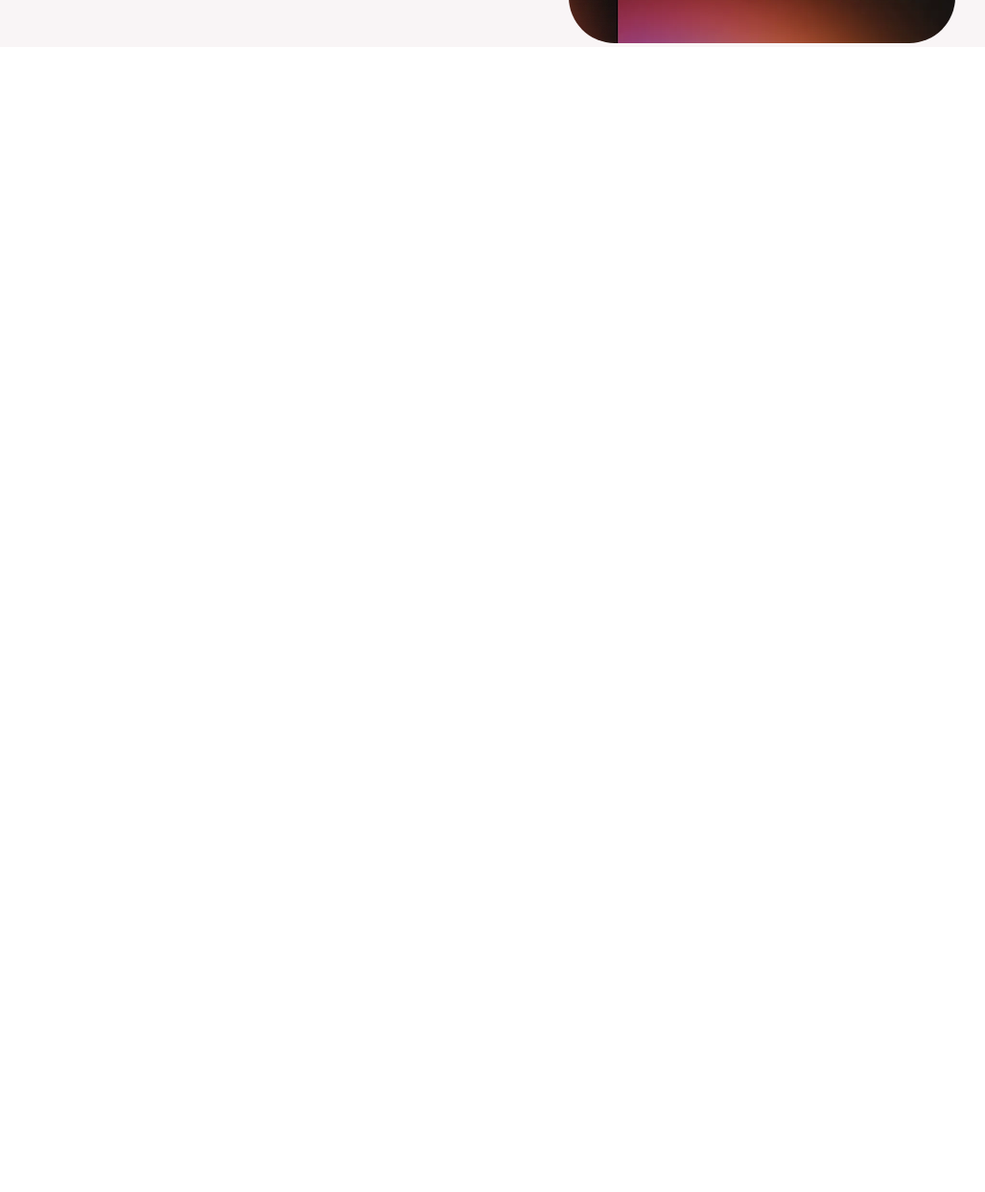
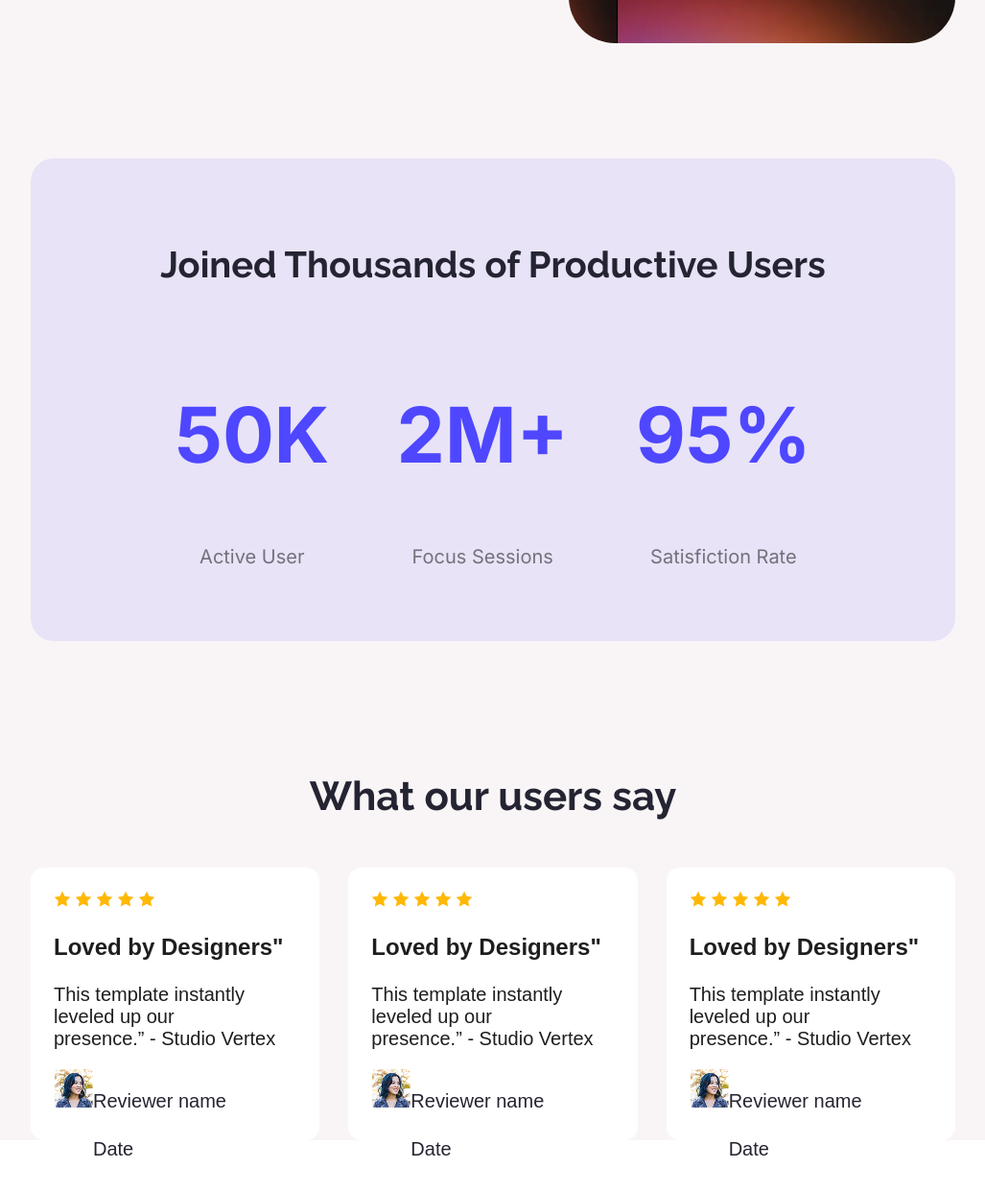
Before and after one commit to Zareen7403/assignment-01, a plain HTML site: page website.html in a window 1280 px wide. Shown: the part 1105-2347 px from the top of the page at 96% size, without its empty margins (117-1144 px from the left). Before the commit the page ends 1270 px from the top, so only its background shows below. Drawn offline with Linux system fonts and the light colour scheme.

Commit message:
review commit

```diff
--- a/website.css
+++ b/website.css
@@ -11,6 +11,13 @@
   font-optical-sizing: auto;
   font-weight: normal;
   font-style: normal;
+}
+
+.ag-font {
+    font-family: "Avenir Next", "Gotham", Arial, sans-serif;
+    font-weight: normal;
+    font-size: 20px; /* or your preferred base size */
+    color: #252432;  /* or your preferred color */
 }
 
 nav{
@@ -123,3 +130,94 @@ main{
     border-radius: 48px;
     border:none
 }
+
+/*user part*/
+
+.user-header.raleway-font{
+    font-size: 38px;
+    font-weight: bold;
+    color:#252432;
+    text-align: center;
+    margin-bottom: 40px;
+
+}
+
+.user-info-list{
+    display: flex;
+    justify-content: space-evenly;
+    align-items: center;}
+
+.list-head.inter-font{
+    font-weight: bold;
+    font-size: 80px;
+    color: #4E47FF;
+
+}
+.list-info.inter-font{
+    font-weight: normal;
+    font-size: 20px;
+    color: rgba(0,0,0,0.5);
+    text-align: center;
+}
+
+.user{
+    padding: 50px 80px;
+    background-color: rgb(78, 71, 255,0.1);
+    border-radius: 24px;
+}
+
+/*review part*/
+.review{
+    margin-top: 137px;
+    margin-bottom: 137px;
+
+}
+
+.review-list{
+
+   display :flex;
+   gap: 30px;
+   justify-content: center;
+
+}
+
+.reviewer-information{
+    display: flex;
+    align-items: center;
+    align-items:baseline ;
+
+
+}
+.review-head.raleway-font{
+    color:#252432;
+    font-size: 42px;
+    font-weight: bold;
+    text-align: center;
+
+
+}
+.review-header-txt{
+    margin-bottom: 50px;
+}
+
+
+.review-item{
+    background-color: #FFFFFF;
+    border-radius: 14px;
+    padding: 24px;
+    max-width: 366px;
+    max-height: 236px;
+
+}
+
+.review-heading.ag-font{
+    font-weight: bold;
+    font-size: 24px;
+    color: #1E1E1E;
+}
+
+.review-text.ag-font{
+    font-weight: 16px;
+    color:#1E1E1E
+
+}
--- a/website.html
+++ b/website.html
@@ -45,6 +45,119 @@
 
     </div>
    </section>
+
+   <section class="user">
+
+    <div class="user-header-txt">
+      <h3 class="user-header raleway-font">Joined Thousands of Productive Users</h3>
+    </div>
+
+    <div class="user-info-list">
+      <div class="list-item">
+        <h1 class="list-head inter-font">50K</h1>
+        <h4 class="list-info inter-font">Active User</h4 >
+      </div>
+
+      <div class="list-item">
+        <h1 class="list-head inter-font">2M+</h1>
+        <h4 class="list-info inter-font">Focus Sessions</h4 >
+      </div>
+
+     <div class="list-item">
+        <h1 class="list-head inter-font">95%</h1>
+        <h4 class="list-info inter-font">Satisfiction Rate</h4 >
+      </div>
+
+    </div>
+   </section>
+
+  <section class="review">
+   <div class="review-header-txt">
+    <h3 class="review-head raleway-font">What our users say</h3>
+    </div>
+    <div class="review-list">
+    <div class="review-item">
+      <div class="star rating">
+        <img src="Assets/icon-star.png" alt="Star-rate" class="star-img">
+        <img src="Assets/icon-star.png" alt="Star-rate" class="star-img">
+        <img src="Assets/icon-star.png" alt="Star-rate" class="star-img">
+        <img src="Assets/icon-star.png" alt="Star-rate" class="star-img">
+        <img src="Assets/icon-star.png" alt="Star-rate" class="star-img">
+      </div>
+
+      <div class="review-description">
+
+        <h3 class="review-heading ag-font">Loved by Designers"</h3>
+        <p class="review-text ag-font">This template instantly leveled up our<br>presence.” - Studio Vertex</p>
+
+      </div>
+
+      <div class="reviewer-information">
+        <img src="Assets/avatar.png" alt="Reviewer" class="img-reviewer">
+        <div class="reviewer-name-container">
+         <h3 class="reviewer-name ag-font">Reviewer name</h3>
+         <h4 class="reviewer-date ag-font">Date</h4>
+      </div>
+    </div>
+
+    </div>
+    <div class="review-item">
+      <div class="star rating">
+        <img src="Assets/icon-star.png" alt="Star-rate" class="star-img">
+        <img src="Assets/icon-star.png" alt="Star-rate" class="star-img">
+        <img src="Assets/icon-star.png" alt="Star-rate" class="star-img">
+        <img src="Assets/icon-star.png" alt="Star-rate" class="star-img">
+        <img src="Assets/icon-star.png" alt="Star-rate" class="star-img">
+      </div>
+
+      <div class="review-description">
+
+        <h3 class="review-heading ag-font">Loved by Designers"</h3>
+        <p class="review-text ag-font">This template instantly leveled up our<br>presence.” - Studio Vertex</p>
+      </div>
+
+      <div class="reviewer-information">
+        <img src="Assets/avatar.png" alt="Reviewer" class="img-reviewer">
+        <div class="reviewer-name-container">
+         <h3 class="reviewer-name ag-font">Reviewer name</h3>
+         <h4 class="reviewer-date ag-font">Date</h4>
+      </div>
+    </div>
+
+    </div>
+
+    <div class="review-item">
+      <div class="star rating">
+        <img src="Assets/icon-star.png" alt="Star-rate" class="star-img">
+        <img src="Assets/icon-star.png" alt="Star-rate" class="star-img">
+        <img src="Assets/icon-star.png" alt="Star-rate" class="star-img">
+        <img src="Assets/icon-star.png" alt="Star-rate" class="star-img">
+        <img src="Assets/icon-star.png" alt="Star-rate" class="star-img">
+      </div>
+
+      <div class="review-description">
+
+        <h3 class="review-heading ag-font">Loved by Designers"</h3>
+        <p class="review-text ag-font">This template instantly leveled up our<br>presence.” - Studio Vertex</p>
+
+      </div>
+
+      <div class="reviewer-information">
+        <img src="Assets/avatar.png" alt="Reviewer" class="img-reviewer">
+        <div class="reviewer-name-container">
+         <h3 class="reviewer-name ag-font">Reviewer name</h3>
+         <h4 class="reviewer-date ag-font">Date</h4>
+      </div>
+    </div>
+
+    </div>
+
+    </div>
+
+  </section>
+
+
+
   </main>
 
 </body>
```
